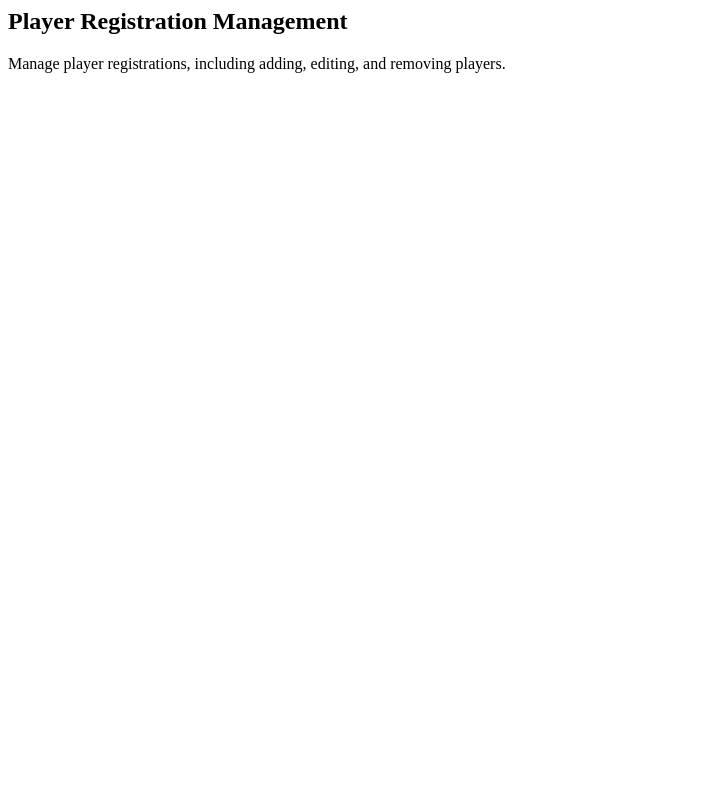
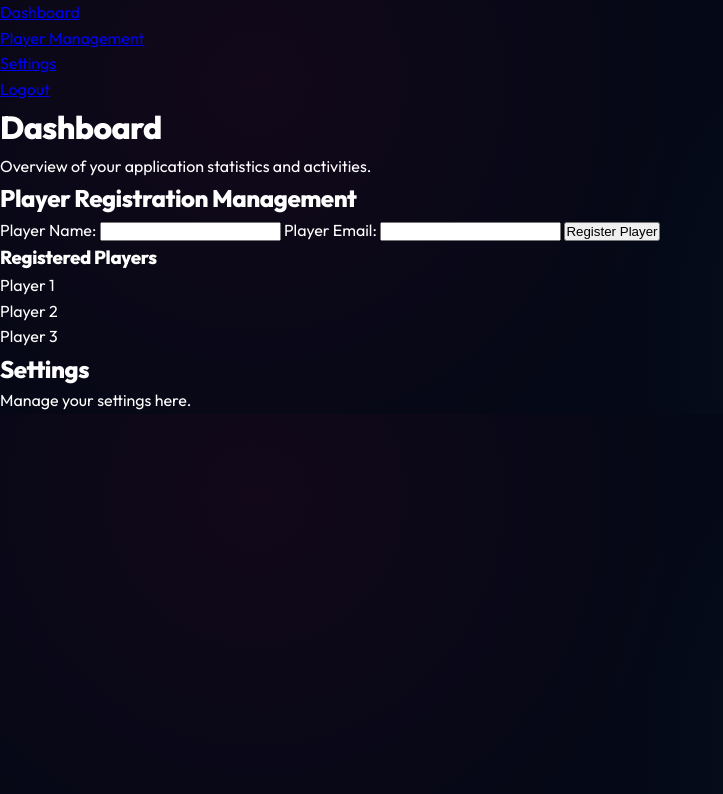
Before and after one commit to devwithsuman/satpl, a plain HTML site: page admin.html in a window 1280 px wide. Shown: the whole page, without its empty margins (0-723 px from the left). Drawn offline with Linux system fonts and the light colour scheme.

Commit message:
Updated admin.html file with complete admin panel structure and functionality

```diff
--- a/admin.html
+++ b/admin.html
@@ -1,2 +1,43 @@
-<h2>Player Registration Management</h2>
-<p>Manage player registrations, including adding, editing, and removing players.</p>
+<!DOCTYPE html>
+<html lang="en">
+<head>
+    <meta charset="UTF-8">
+    <meta name="viewport" content="width=device-width, initial-scale=1.0">
+    <title>Admin Panel</title>
+    <link rel="stylesheet" href="styles.css">
+</head>
+<body>
+    <nav>
+        <ul>
+            <li><a href="#dashboard">Dashboard</a></li>
+            <li><a href="#players">Player Management</a></li>
+            <li><a href="#settings">Settings</a></li>
+            <li><a href="#logout">Logout</a></li>
+        </ul>
+    </nav>
+    <div id="dashboard">
+        <h1>Dashboard</h1>
+        <p>Overview of your application statistics and activities.</p>
+    </div>
+    <div id="players">
+        <h2>Player Registration Management</h2>
+        <form action="#" method="post">
+            <label for="player-name">Player Name:</label>
+            <input type="text" id="player-name" name="player-name" required>
+            <label for="player-email">Player Email:</label>
+            <input type="email" id="player-email" name="player-email" required>
+            <input type="submit" value="Register Player">
+        </form>
+        <h3>Registered Players</h3>
+        <ul>
+            <li>Player 1</li>
+            <li>Player 2</li>
+            <li>Player 3</li>
+        </ul>
+    </div>
+    <div id="settings">
+        <h2>Settings</h2>
+        <p>Manage your settings here.</p>
+    </div>
+</body>
+</html>
```
